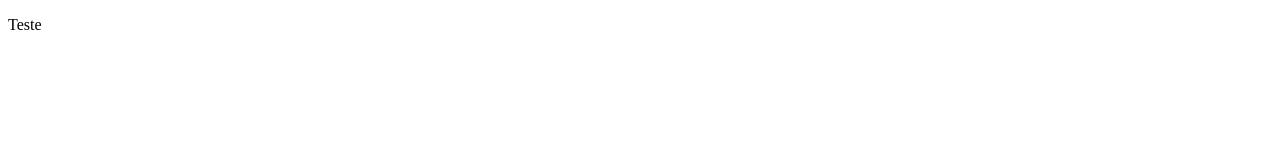
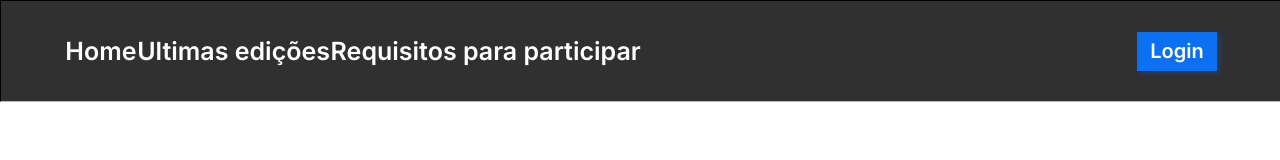
Before and after one commit to ThiagoDNC/bootcamp-dnc, a plain HTML site: page index.html in a window 1280 px wide. Drawn offline with Linux system fonts and the light colour scheme.

Commit message:
criação do Estilo CSS do Menu

```diff
--- /dev/null
+++ b/estilo.css
@@ -0,0 +1,64 @@
+/* Importação de Fonte*/
+        @import url('https://fonts.googleapis.com/css2?family=Inter:wght@100..900&display=swap');
+
+        body {
+            margin: 0px;/* Margem Externa*/
+            padding: 0px;/* Margem Interna*/
+        }
+
+        /* Menu de Navegação Principal */
+        #principal {
+            width: 100%;
+            height: 100px;
+            border: 1px solid black;
+            background-color: #303030;
+
+            display: flex;
+            justify-content: space-between;
+            align-items: center;
+
+            border-bottom: 1px  solid #bababa;
+
+        }
+
+        #menu {
+            display: flex;
+            width: 45%;
+            justify-content: space-around;
+            align-items: center;
+
+            margin-left: 5%;
+        }
+
+        #principal div a {
+            font-family: 'Inter';
+            font-size: 25px;
+            font-weight: 600;
+            color: white;
+            text-decoration: none;
+        }
+
+        #principal div a:hover{
+            color: #cccc;
+
+        }
+
+        #principal button {
+            margin-right: 5%;
+            background-color: #0C70F2;
+            border: 0px;
+
+            height: 39px;
+            width: 80px;
+
+            font-family: 'Inter';
+            font-size: 20px;
+            font-weight: 600;
+            color: white;
+
+            box-shadow: 3px 2px 4px 0px rgba(12, 112, 242, 0.25);
+            cursor: pointer;
+
+
+
+        }
--- a/index.html
+++ b/index.html
@@ -1,13 +1,30 @@
 <!DOCTYPE html>
 <html lang="pt-br">
+
 <head>
     <meta charset="UTF-8">
     <meta name="viewport" content="width=device-width, initial-scale=1.0">
     <title>Bootcamp DNC</title>
+    <link rel="stylesheet" href="estilo.css">
+    <style>
+
+    </style>
 </head>
+
 <body>
 
-<p>Teste</p>
+    <nav id="principal">
+        <div id="menu">
+            <a href="">Home</a>
+            <a href="">Ultimas edições</a>
+            <a href="">Requisitos para participar</a>
+
+        </div>
+        <button>Login</button>
+
+    </nav>
+    <div></div>
 
 </body>
+
 </html>
```
